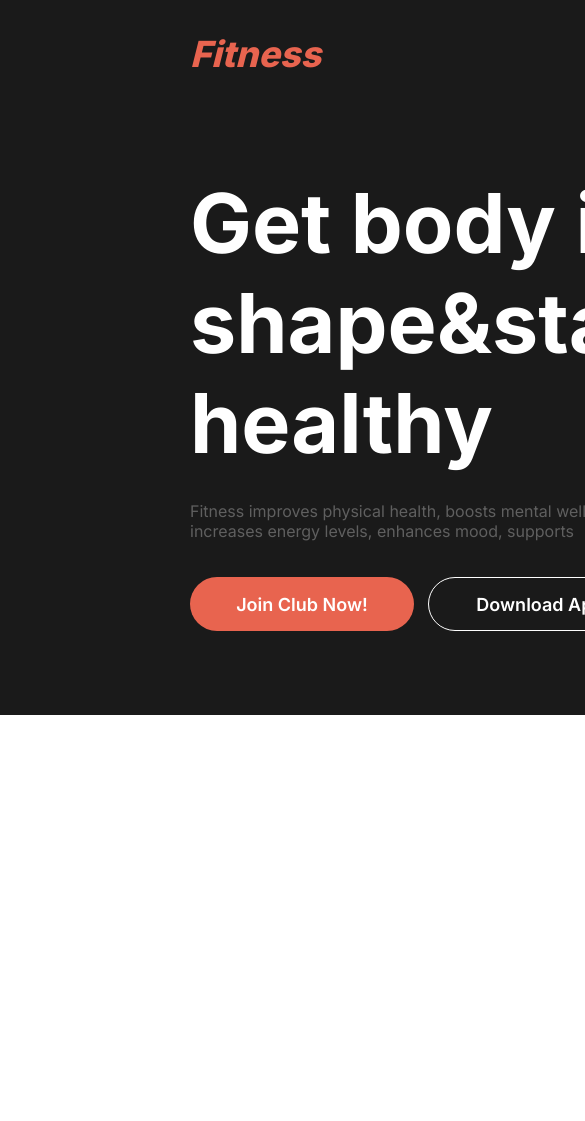
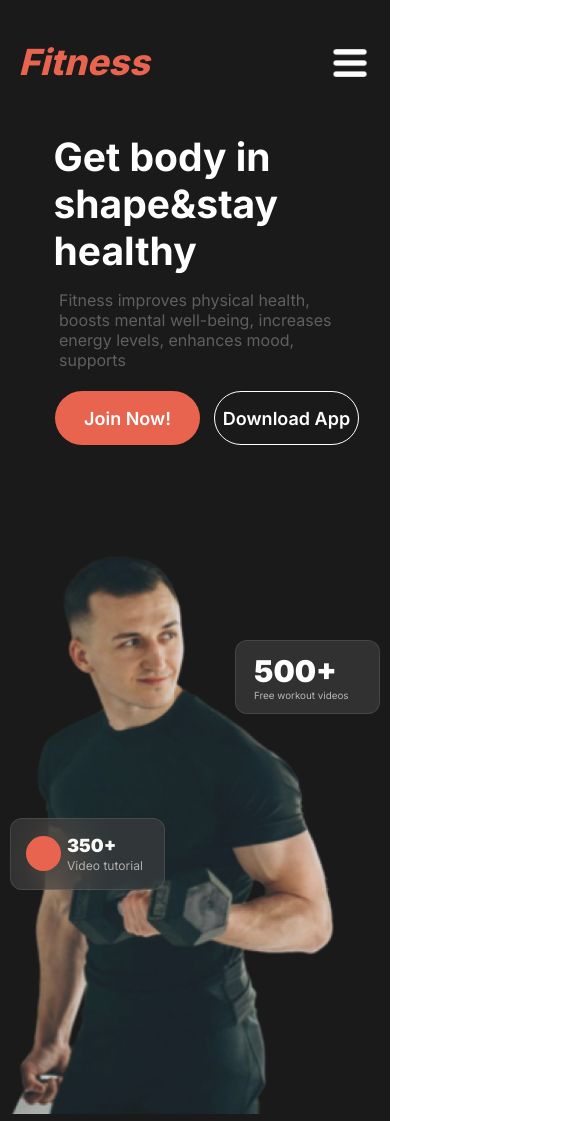
Before and after one commit to ahmedfoysal1/Responsibe-website-, a plain HTML site: page index.html in a window 390 px wide. Shown: the top 1121 px of the page, 585 px wide, since content can reach past the window. Before the commit the page ends 844 px from the top, so only its background shows below. Drawn offline with Linux system fonts and the light colour scheme; a web font is replaced by a local one.

Commit message:
did navigation and 1st banner responsive

```diff
--- a/index.html
+++ b/index.html
@@ -10,18 +10,20 @@
     <header class="header">
         <nav class="navigation">
             <div>
-                <i>Fitness</i>
+                <i id="Fitness">Fitness</i>
             </div>
-            <div>
+            <div class="nav-media">
                 <ul class="nav-content">
                     <li class="home"><span class="home-content">Home</span></li>
                     <li>Service</li>
                     <li>Contact</li>
                     <li>About</li>
                 </ul>
+                <img class="nav-content-img" src="images/menu-icon.png" alt="">
             </div>
         </nav>
         <section class="banner-1">
+            <div>
                 <div class="banner-1-content">
                     <div class="banner-1-h1">
                         <h1>Get body in <span class="shape">shape</span>&stay healthy</h1>
@@ -31,19 +33,20 @@
                     </div>
                     <div class="banner-1-button">
                         <div>
-                        <button class="btn-join">Join Club Now!</button>
+                            <button class="btn-join">Join <span class="btn-join-span">Club</span> Now!</button>
                         </div>
                         <div>
                             <button class="btn-down">Download App</button>
                         </div>
                     </div>
                 </div>
+            </div>
 
+            <div class="banner-1-image-container">
                 <div class="banner-1-image">
                     <img src="images/Images 2.png" alt="">
                     <div class="banner-1-inner-img">
                     </div>
-
                         <div class="banner-1-inner-img1">
                             <h5>350+</h5>
                             <p>Video tutorial</p>
@@ -57,6 +60,7 @@
                             <p>Free workout videos</p>
                         </div>
                 </div>
+            </div>
         </section>
     </header>
     <main>
--- a/styles/styles.css
+++ b/styles/styles.css
@@ -52,7 +52,16 @@ body{
     align-items: center;
     justify-content: center;
     padding-right: 5px;
+}
 
+.nav-media{
+    display: flex;
+}
+.nav-content-img{
+    position: relative;
+    right: 60px;
+    bottom: 10px;
+    display: none;
 }
 
 .nav-content li{
@@ -229,3 +238,129 @@ body{
     font-weight: 400;
     margin: 8px 23px 16px 24px;
 }
+
+
+
+@media screen and (max-width: 576px) {
+    .header{
+        width: 100%;
+        height: 1413px;
+        margin: 0;
+    }
+    .banner-1{
+        flex-direction: column;
+        gap: 10px;
+    }
+    .navigation{
+        width: 353px;
+        height: 43px;
+        padding-top: 40px;
+    }
+    .nav-content{
+        display: none;
+    }
+    .nav-content-img{
+        display: block;
+        width: 50px;
+        left: 3px;
+        top: 1px;
+    }
+    #Fitness{
+        width: 132px;
+        height: 43px;
+    }
+    .banner-1-content{
+        width: 352px;
+        height: 335px;
+        margin: 0 auto;
+        margin: 50px 20px 48px 20px;
+    }
+    .banner-1-h1{
+        width: 285px;
+        height: 129px;
+        color: rgb(255, 255, 255);
+        display: flex;
+        flex-direction: column;
+        font-size: 26px;
+        font-weight: 900;
+        margin: 0 auto;
+    }
+    .banner-1-p{
+        width: 274px;
+        height: 96px;
+        margin: 0 auto;
+        margin-top: 28px;
+    }
+    .btn-join{
+        width: 145px;
+        height: 54px;
+    }
+    .btn-join-span{
+        display: none;
+    }
+    .btn-down{
+        width: 145px;
+        height: 54px;
+    }
+    .banner-1-button{
+        width: 352px;
+        /* height: 54px; */
+        margin: 0 auto;
+        margin: 5px 20px 0px 35px;
+    }
+    .banner-1-image{
+        width: 100%;
+        margin: 5px;
+    }
+    .banner-1-image img{
+        width: 90%;
+        /* padding-bottom: 500px; */
+        bottom: 100px;
+
+    }
+    .banner-1-inner-img1{
+        width: 155px;
+        height: 72px;
+        top: -300px;
+        left: 5px;
+    }
+    .banner-1-inner-img1 h5{
+        width: 51px;
+        height: 19px;
+        font-size: 18.14px;
+        font-weight: 900;
+        margin: 15px 48px 5px 56px;
+
+    }
+    .banner-1-inner-img1 p{
+        width: 82px;
+        height: 19px;
+        font-size: 12.1px;
+        font-weight: 400;
+        margin: 0px 17px 14px 56px;
+    }
+    .banner-1-inner-img2{
+        width: 145px;
+        height: 74px;
+    }
+    .banner-1-inner-img2 h4{
+        width: 88px;
+        height: 31px;
+        font-size: 30px;
+        font-weight: 900;
+        margin: 12px 39px 3px 18px;
+    }
+    .banner-1-inner-img2 p{
+        width: 111px;
+        height: 16px;
+        font-size: 9.83px;
+        font-weight: 400;
+        margin: 5px 16px 11px 18px ;
+    }
+    .banner-1-radius{
+        width: 35px;
+        height: 35px;
+        top: -55px;
+        left: 15px;
+    }
+}
```
Also changed, not shown: images/menu-icon.png (added). Lines whose indentation alone changed are shown as unchanged.
